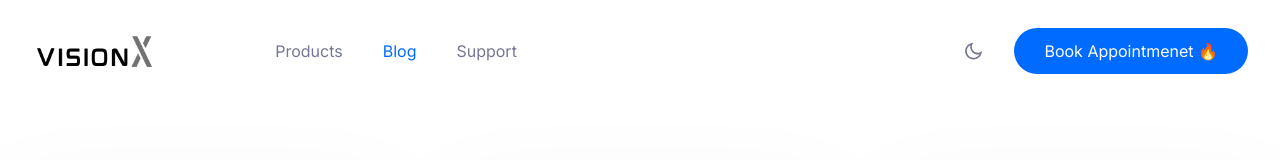
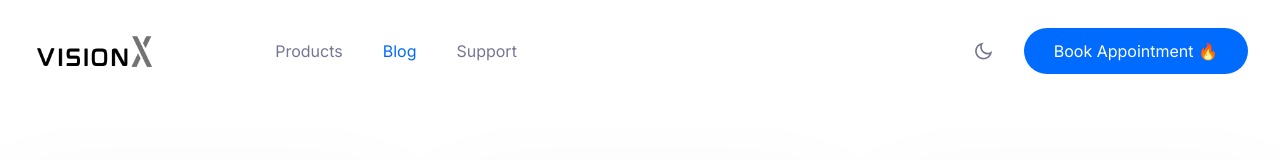
Before and after one commit to NigelMascarenhas/seo, a Next.js app: page /blog in a window 1280 px wide. Shown: the top 160 px of the page. Built offline with nearby package versions, Linux system fonts and the light colour scheme.

Commit message:
content changes

```diff
--- a/app/(site)/blog/page.tsx
+++ b/app/(site)/blog/page.tsx
@@ -3,7 +3,6 @@ import BlogItem from "@/components/Blog/BlogItem";
 import { Metadata } from "next";
 
 export const metadata: Metadata = {
-  metadataBase: new URL("https://visionxtechnologies.com"),
   title: {
     default: "VisionX Technologies | web-development,app-development",
     template: "%s - VisionX Technologies %s"
--- a/components/Header/index.tsx
+++ b/components/Header/index.tsx
@@ -161,7 +161,7 @@ const Header = () => {
               href="https://calendly.com/vishesh-visionxtechnologies/30min"
               className="flex items-center justify-center rounded-full bg-primary px-7.5 py-2.5 text-regular text-white duration-300 ease-in-out hover:bg-primaryho"
             >
-              Book Appointmenet 🔥
+              Book Appointment 🔥
             </Link>
           </div>
         </div>
```
